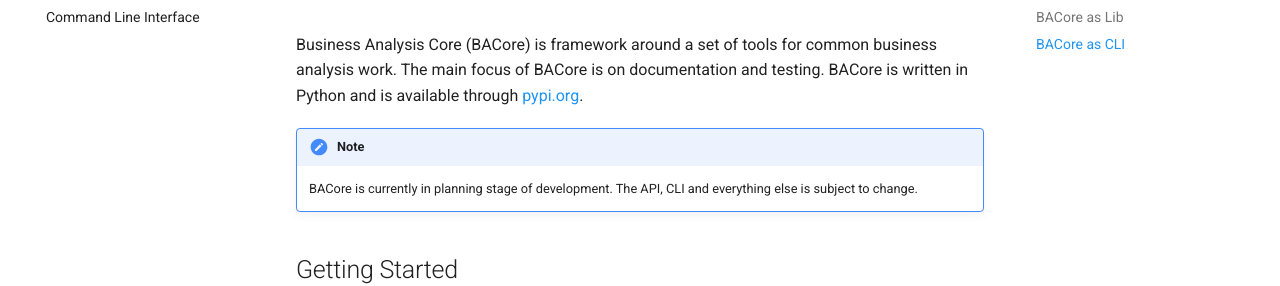
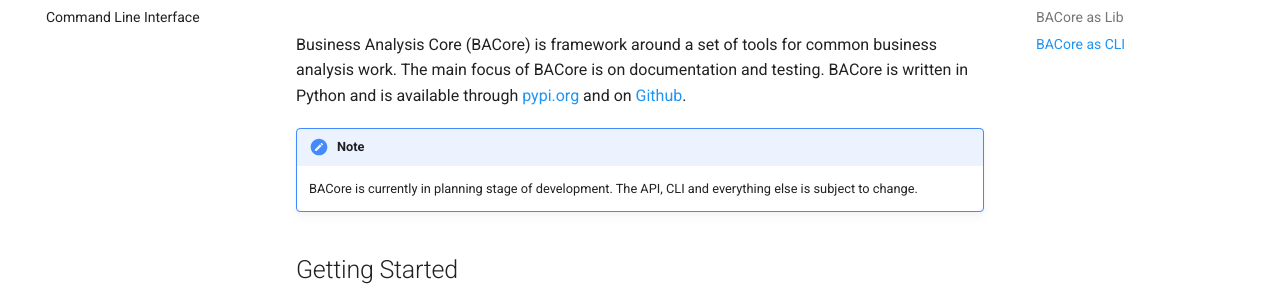
Before and after one commit to bacoredev/bacore, an MkDocs documentation site: the page built from docs/index.md, in a window 1280 px wide and 1013 px high. Shown: the part 148-434 px from the top of the window. Built offline with MkDocs 1.6.1 and Material for MkDocs 9.7.7, drawn with Linux system fonts in a browser that asks for light colours.

Commit message:
Updating project version to 0.0.16

```diff
--- a/docs/index.md
+++ b/docs/index.md
@@ -1,7 +1,5 @@
 # Overview
-Business Analysis Core (BACore) is framework around a set of tools for common business analysis work. The main focus
-of BACore is on documentation and testing. BACore is written in Python and is available through
-[pypi.org](https://pypi.org/project/bacore/).
+Business Analysis Core (BACore) is framework around a set of tools for common business analysis work. The main focus of BACore is on documentation and testing. BACore is written in Python and is available through [pypi.org](https://pypi.org/project/bacore/) and on [Github](https://github.com/bacoredev/bacore).
 
 !!! note
 
--- a/pyproject.toml
+++ b/pyproject.toml
@@ -4,7 +4,7 @@ build-backend = 'setuptools.build_meta'
 
 [project]
 name = 'bacore'
-version = "0.0.15"
+version = "0.0.16"
 description = "BACore is a framework for business analysis and test automation."
 readme = "README.md"
 authors = [
```
